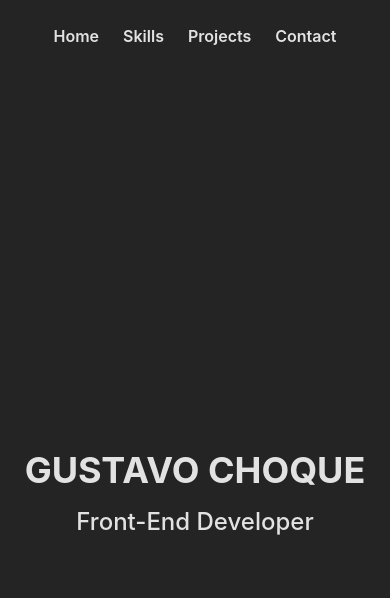
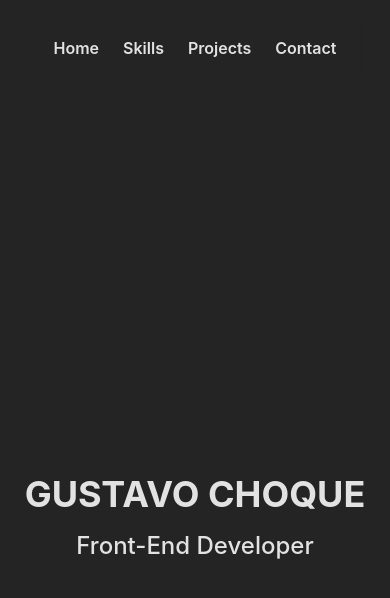
Before and after one commit to GutyChoque/portfolio-guty, a React (Vite) app: page / in a window 390 px wide. Shown: the top 598 px of the page. Built offline with nearby package versions, Linux system fonts and the light colour scheme.

Commit message:
classes changed

```diff
--- a/src/components/sections/Header.jsx
+++ b/src/components/sections/Header.jsx
@@ -19,7 +19,7 @@ function Header() {
     <header
       className={`${
         isSticky
-          ? "fixed top-0 transition-transform duration-700 transform translate-y-0 backdrop-blur-sm"
+          ? "fixed top-0 transition-transform duration-700 transform translate-y-0"
           : hasScrolled
           ? "transform -translate-y-full"
           : ""
--- a/src/components/sections/Nav.jsx
+++ b/src/components/sections/Nav.jsx
@@ -5,7 +5,7 @@ function Nav() {
   const links = ["home", "skills", "projects", "contact"];
 
   return (
-    <nav className="col-start-1 md:col-start-2 col-span-1">
+    <nav className="col-start-1 md:col-start-2 col-span-1 border-transparent rounded-xl backdrop-blur-sm py-3">
           <ul className="flex justify-center gap-2 md:gap-9">
             {links.map((link) => (
               <li key={link}>
```
Also changed, not shown: src/assets/icons/cssColor.svg (added).
